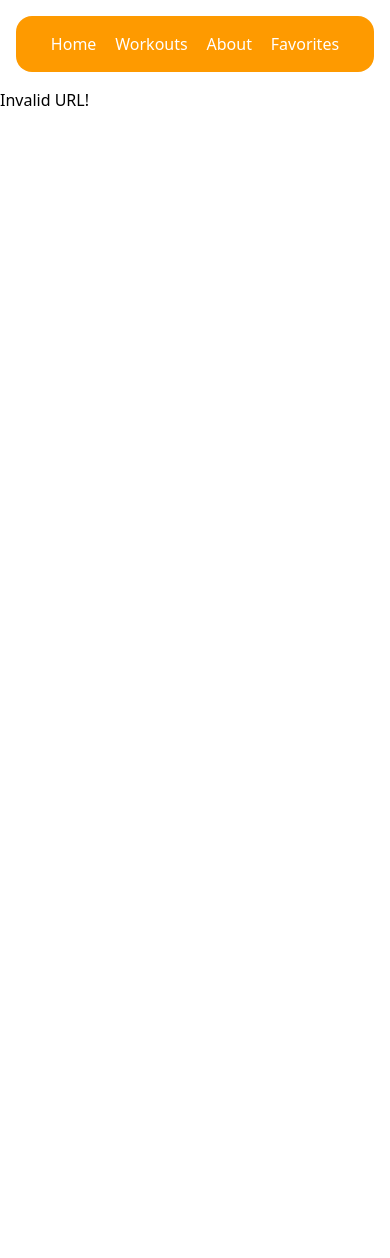
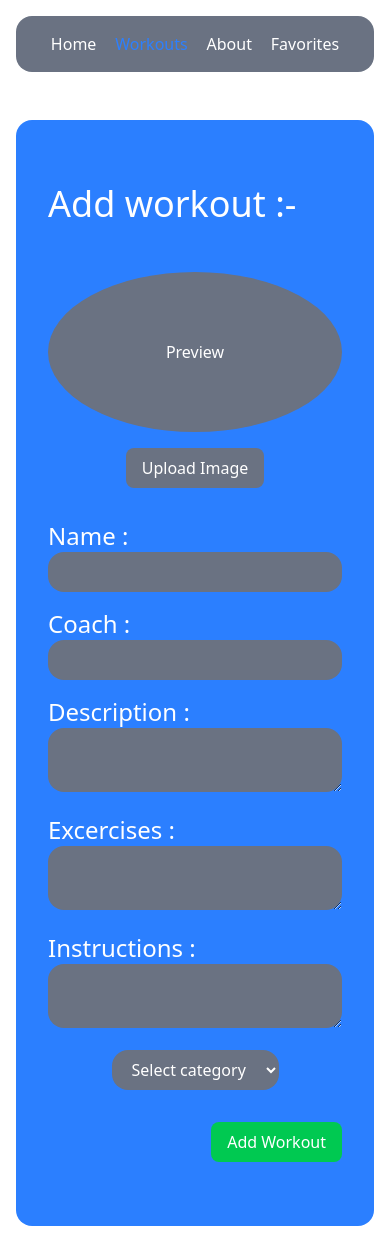
Before and after one commit to MOHDAHMEDKHAN27052003/workout-tracker, a React app: page /workouts/create in a window 390 px wide. Before the commit the page ends 844 px from the top, so only its background shows below. Built offline with nearby package versions, Linux system fonts and the light colour scheme; the HTML template or start-up script is replaced by a standard one.

Commit message:
routing and workout form
routes optimization
and workout form validation with responsiveness

```diff
--- a/src/App.jsx
+++ b/src/App.jsx
@@ -17,10 +17,10 @@ function App() {
         <Nav />
         <Routes>
           {/* workout routes */}
-          <Route path="/workout/:id" element={<Workout/>} />
-          <Route path="/workout/workouts" element={<Workouts/>} />
-          <Route path="/workout/create" element={<Create/>} />
-          <Route path="/workout/update/:id" element={<Update/>} />
+          <Route path="/workouts" element={<Workouts/>} />
+          <Route path="/workouts/:id" element={<Workout/>} />
+          <Route path="/workouts/create" element={<Create/>} />
+          <Route path="/workouts/update/:id" element={<Update/>} />
 
           {/* index routes */}
           <Route path="/" element={<Home/>} />
--- a/src/components/Nav.jsx
+++ b/src/components/Nav.jsx
@@ -4,11 +4,11 @@ function Nav() {
 
     return (
         <>
-            <nav className="m-4 sm:mx-20 lg:mx-60 sm:my-8 p-4 flex justify-evenly bg-amber-500 text-white rounded-2xl">
+            <nav className="m-4 sm:mx-20 lg:mx-60 sm:my-8 p-4 flex justify-evenly bg-gray-500 text-white rounded-2xl">
                 <NavLink to='/' className={e=>e.isActive?"text-blue-500":''} >
                     Home
                 </NavLink>
-                <NavLink to='/workout/workouts' className={e=>e.isActive?"text-blue-500":''}>
+                <NavLink to='/workouts' className={e=>e.isActive?"text-blue-500":''}>
                     Workouts
                 </NavLink>
                 <NavLink to='/about' className={e=>e.isActive?"text-blue-500":''}>
--- a/src/main.jsx
+++ b/src/main.jsx
@@ -4,12 +4,15 @@ import './index.css'
 import App from './App.jsx'
 import { BrowserRouter } from 'react-router-dom'
 import { ToastContainer } from 'react-toastify'
+import { WorkoutProvider } from './contexts/WorkoutContext.jsx'
 
 createRoot(document.getElementById('root')).render(
   <StrictMode>
-    <BrowserRouter>
-      <App />
-      <ToastContainer/>
-    </BrowserRouter>
+    <WorkoutProvider>
+      <BrowserRouter>
+        <App />
+        <ToastContainer/>
+      </BrowserRouter>
+    </WorkoutProvider>
   </StrictMode>,
 )
--- a/src/pages/Create.jsx
+++ b/src/pages/Create.jsx
@@ -1,9 +1,188 @@
+import { useContext, useRef, useState } from "react";
+import { WorkoutContext } from "../contexts/WorkoutContext";
+import { useForm } from "react-hook-form";
+import { nanoid } from "nanoid";
+import { toast } from "react-toastify";
+
 function Create() {
+    const { data, setData } = useContext(WorkoutContext);
+    const { register, handleSubmit, reset } = useForm();
+    const [imageData, setImageData] = useState(null);
+    const fileInputRef = useRef(null);
+
+    const handleImageUpload = (e) => {
+        const file = e.target.files[0];
+        if (file) {
+            const reader = new FileReader();
+            reader.onloadend = () => {
+                setImageData(reader.result);
+            };
+            reader.readAsDataURL(file);
+        }
+    };
+
+    const onError = (formErrors) => {
+        const error = Object.values(formErrors)[0];
+        if (error?.message) {
+            toast.error(error.message);
+        };
+    };
+
+    const onSubmit = (workout) => {
+        if (!imageData) {
+            toast.error("Image is required");
+            return;
+        };
+
+        workout.id = nanoid();
+        workout.image = imageData;
+
+        const copyData = [...data, workout];
+        setData(copyData);
+        localStorage.setItem("workout", JSON.stringify(copyData));
+        toast.success("Workout added successfully!");
+        reset();
+        setImageData(null);
+    };
 
     return (
         <>
-            <div>
-                <h1>Create workout</h1>
+            <div className="flex justify-center">
+                <form onSubmit={handleSubmit(onSubmit, onError)} className="mx-4 my-8 px-8  py-16 rounded-2xl bg-blue-500 text-white" >
+                    <h1 className="text-4xl">Add workout :-</h1>
+                    <div className="py-8">
+                        <div className="flex justify-center my-4 py-4 h-40 bg-gray-500 rounded-[50%]">
+                            {imageData ? (
+                                <div>
+                                    <img src={imageData} alt="Preview" className="h-32" />
+                                </div>
+                                ) : (
+                                <div className="flex items-center">
+                                    <h1>Preview</h1>
+                                </div>
+                            )}
+                        </div>
+                        <div className="flex justify-center">
+                            <input
+                                type="button"
+                                value="Upload Image"
+                                onClick={() => fileInputRef.current.click()}
+                                className="bg-gray-500 px-4 py-2 rounded-lg cursor-pointer hover:scale-[95%]" />
+                        </div>
+                        <input type="file" accept="image/*" ref={fileInputRef} onChange={handleImageUpload} className="hidden" />
+                    </div>
+                    <div className="pb-4">
+                        <label htmlFor="name" className="text-2xl">Name : </label>
+                        <input
+                            type="text"
+                            {...register("name", {
+                                required: "Name is required",
+                                minLength: {
+                                    value: 3,
+                                    message: "Name must be at least 3 characters",
+                                },
+                                maxLength: {
+                                value: 30,
+                                message: "Name cannot exceed 30 characters",
+                                },
+                            })}
+                            className="w-full outline-0 bg-gray-500 px-4 py-2 rounded-2xl"
+                        />
+                    </div>
+                    <div className="pb-4">
+                        <label htmlFor="coach" className="text-2xl">Coach : </label>
+                        <input
+                            type="text"
+                            {...register("coach", {
+                                required: "Coach name is required",
+                                minLength: {
+                                    value: 3,
+                                    message: "Coach name must be at least 3 characters",
+                                },
+                                maxLength: {
+                                value: 30,
+                                message: "Coach name cannot exceed 30 characters",
+                                },
+                            })}
+                            className="w-full outline-0 bg-gray-500 px-4 py-2 rounded-2xl"
+                        />
+                    </div>
+                    <div className="pb-4">
+                        <label htmlFor="description" className="text-2xl">Description : </label>
+                        <textarea
+                            name="description"
+                            id="description"
+                            {...register("description", {
+                                required: "Description is required",
+                                minLength: {
+                                    value: 30,
+                                    message: "Description must be at least 30 characters",
+                                },
+                                maxLength: {
+                                    value: 60,
+                                    message: "Description cannot exceed 60 characters",
+                                },
+                            })}
+                            className="w-full outline-0 bg-gray-500 px-4 py-2 rounded-2xl"
+                        ></textarea>
+                    </div>
+                    <div className="pb-4">
+                        <label htmlFor="excercises" className="text-2xl">Excercises : </label>
+                        <textarea
+                            name="excercises"
+                            id="excercises"
+                            {...register("excercises", {
+                                required: "Excercises are required",
+                                minLength: {
+                                    value: 30,
+                                    message: "Excercises must be at least 30 characters",
+                                },
+                                maxLength: {
+                                    value: 60,
+                                    message: "Excercises cannot exceed 60 characters",
+                                },
+                            })}
+                            className="w-full outline-0 bg-gray-500 px-4 py-2 rounded-2xl"
+                        ></textarea>
+                    </div>
+                    <div className="pb-4">
+                        <label htmlFor="instructions" className="text-2xl">Instructions : </label>
+                        <textarea
+                            name="instructions"
+                            id="instructions"
+                            {...register("instructions", {
+                                required: "Instructions are required",
+                                minLength: {
+                                    value: 30,
+                                    message: "Instructions must be at least 30 characters",
+                                },
+                                maxLength: {
+                                    value: 60,
+                                    message: "Instructions cannot exceed 60 characters",
+                                },
+                            })}
+                            className="w-full outline-0 bg-gray-500 px-4 py-2 rounded-2xl"
+                        ></textarea>
+                    </div>
+                    <div className="pb-8 text-center">
+                        <select
+                            name="category"
+                            id="category"
+                            {...register("category", { "required": "Category is required" })}
+                            className="bg-gray-500 px-4 py-2 rounded-2xl"
+                        >
+                                <option value="">Select category</option>
+                                <option value="strength">Strength</option>
+                                <option value="cardio">Cardio</option>
+                                <option value="flexibility">Flexibility</option>
+                                <option value="hiit">HIIT</option>
+                                <option value="mobility">Mobility</option>
+                        </select>
+                    </div>
+                    <div className="text-right">
+                        <button className="bg-green-500 px-4 py-2 rounded-lg cursor-pointer hover:scale-[95%]">Add Workout</button>
+                    </div>
+                </form>
             </div>
         </>
     );
```
